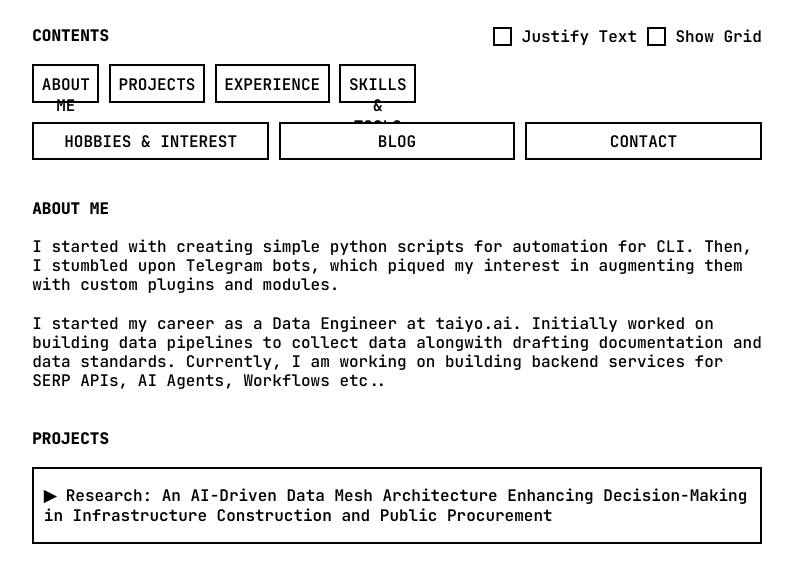
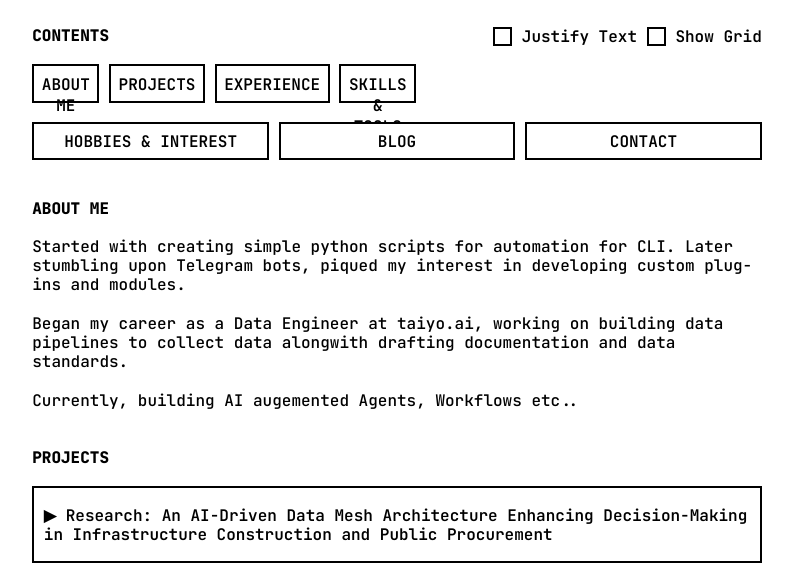
Before and after one commit to monoatomix/monoatomix.github.io, a plain HTML site: page index.html in a window 1280 px wide. Shown: the part 147-726 px from the top of the page, without its empty margins (243-1036 px from the left). Drawn offline with Linux system fonts and the light colour scheme.

Commit message:
Update index.html

```diff
--- a/index.html
+++ b/index.html
@@ -71,14 +71,11 @@
 </nav>
 <h2 id="introduction">About Me</h2>
 <p>
-  I started with creating simple python scripts for automation for CLI.
-  Then, I stumbled upon Telegram bots, which piqued my interest in augmenting them with custom plugins and modules.
+  Started with creating simple python scripts for automation for CLI.
+  Later stumbling upon Telegram bots, piqued my interest in developing custom plugins and modules.
 </p>
-<p>
-I started my career as a Data Engineer at taiyo.ai.
-Initially worked on building data pipelines to collect data alongwith drafting documentation and data standards.
-Currently, I am working on building backend services for SERP APIs, AI Agents, Workflows etc..
-</p>
+<p>Began my career as a Data Engineer at taiyo.ai, working on building data pipelines to collect data alongwith drafting documentation and data standards.</p>
+<p>Currently, building AI augemented Agents, Workflows etc..</p>
 <h2 id="projects">Projects</h2>
 <details>
 <summary>
```
